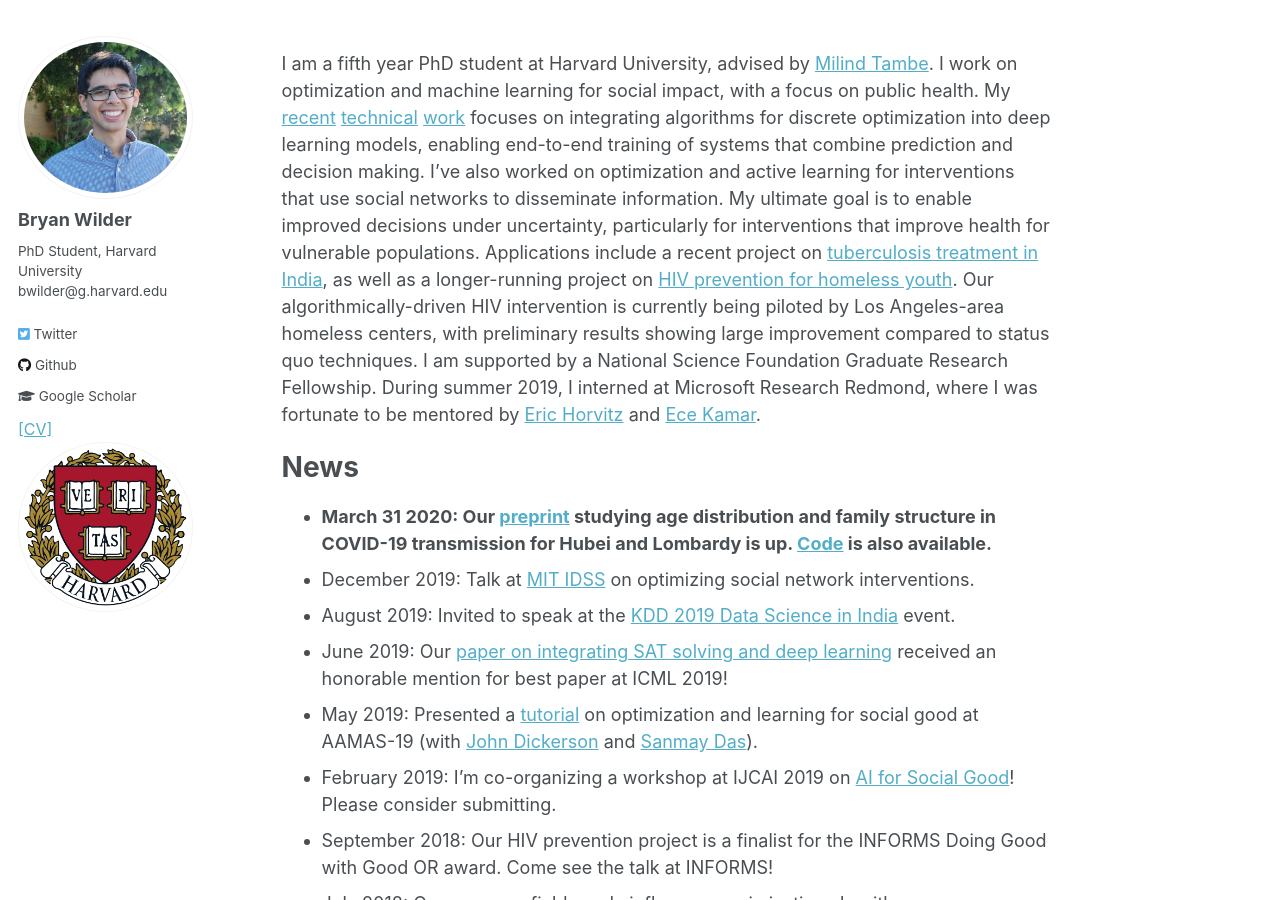
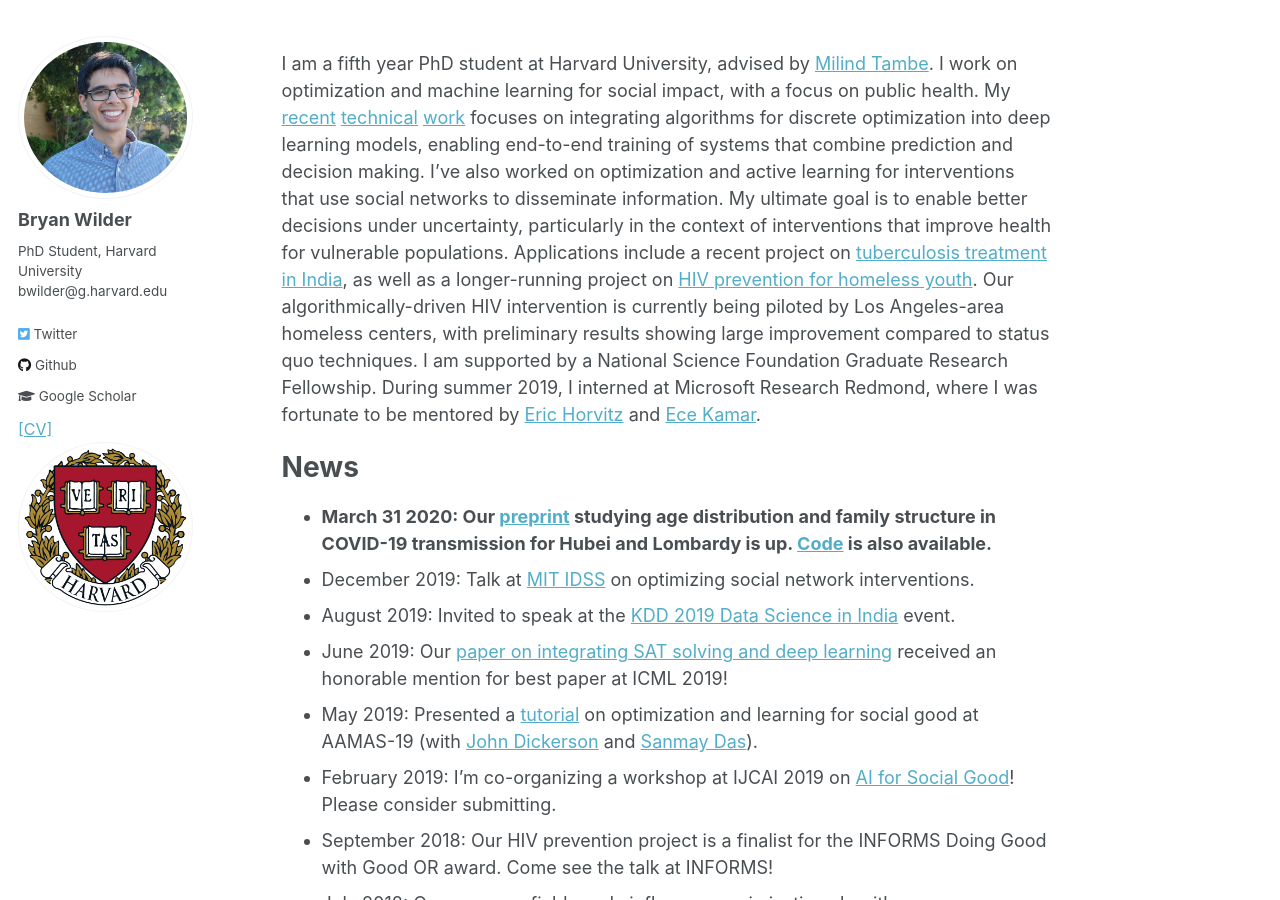
Before and after one commit to bryanwilder/bryanwilder.github.io, a Jekyll site: the page built from _pages/about.md, in a window 1280 px wide and 900 px high. Built offline with Jekyll 4.4.1, drawn with Linux system fonts in a browser that asks for light colours.

Commit message:
Update about.md

```diff
--- a/_pages/about.md
+++ b/_pages/about.md
@@ -7,7 +7,7 @@
   - /about/
   - /about.html
 ---
-I am a fifth year PhD student at Harvard University, advised by [Milind Tambe](https://www.seas.harvard.edu/directory/mtambe). I work on optimization and machine learning for social impact, with a focus on public health. My [recent](https://arxiv.org/abs/1905.13732) [technical](http://proceedings.mlr.press/v97/wang19e/wang19e.pdf) [work](files/aaai_melding.pdf) focuses on integrating algorithms for discrete optimization into deep learning models, enabling end-to-end training of systems that combine prediction and decision making. I've also worked on optimization and active learning for interventions that use social networks to disseminate information. My ultimate goal is to enable improved decisions under uncertainty, particularly for interventions that improve health for vulnerable populations. Applications include a recent project on [tuberculosis treatment in India](https://arxiv.org/abs/1902.01506), as well as a longer-running project on [HIV prevention for homeless youth](files/aamas_deployment.pdf). Our algorithmically-driven HIV intervention is currently being piloted by Los Angeles-area homeless centers, with preliminary results showing large improvement compared to status quo techniques. I am supported by a National Science Foundation Graduate Research Fellowship. During summer 2019, I interned at Microsoft Research Redmond, where I was fortunate to be mentored by [Eric Horvitz](http://erichorvitz.com/) and [Ece Kamar](https://www.ecekamar.com/).
+I am a fifth year PhD student at Harvard University, advised by [Milind Tambe](https://www.seas.harvard.edu/directory/mtambe). I work on optimization and machine learning for social impact, with a focus on public health. My [recent](https://arxiv.org/abs/1905.13732) [technical](http://proceedings.mlr.press/v97/wang19e/wang19e.pdf) [work](files/aaai_melding.pdf) focuses on integrating algorithms for discrete optimization into deep learning models, enabling end-to-end training of systems that combine prediction and decision making. I've also worked on optimization and active learning for interventions that use social networks to disseminate information. My ultimate goal is to enable better decisions under uncertainty, particularly in the context of interventions that improve health for vulnerable populations. Applications include a recent project on [tuberculosis treatment in India](https://arxiv.org/abs/1902.01506), as well as a longer-running project on [HIV prevention for homeless youth](files/aamas_deployment.pdf). Our algorithmically-driven HIV intervention is currently being piloted by Los Angeles-area homeless centers, with preliminary results showing large improvement compared to status quo techniques. I am supported by a National Science Foundation Graduate Research Fellowship. During summer 2019, I interned at Microsoft Research Redmond, where I was fortunate to be mentored by [Eric Horvitz](http://erichorvitz.com/) and [Ece Kamar](https://www.ecekamar.com/).
 
 # News
 
```
